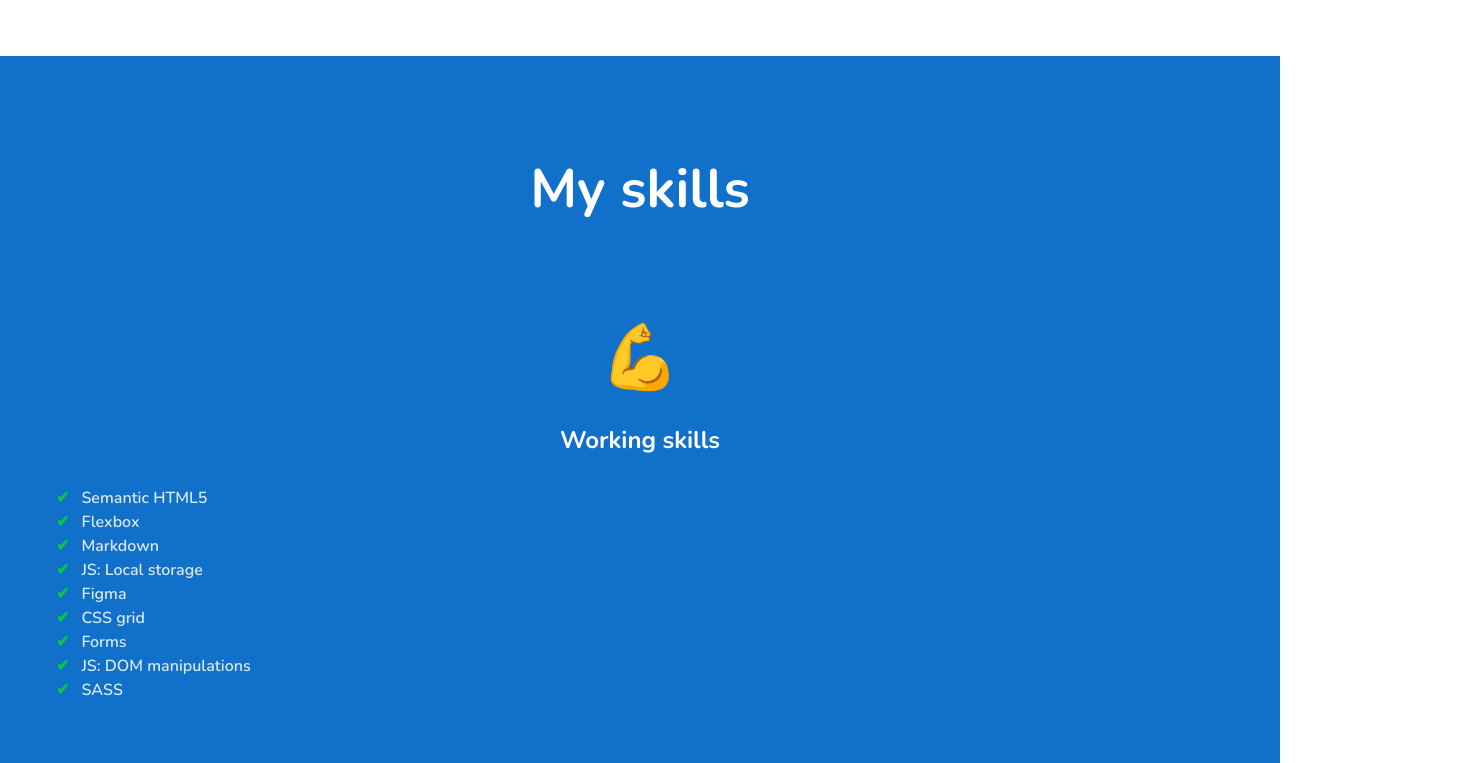
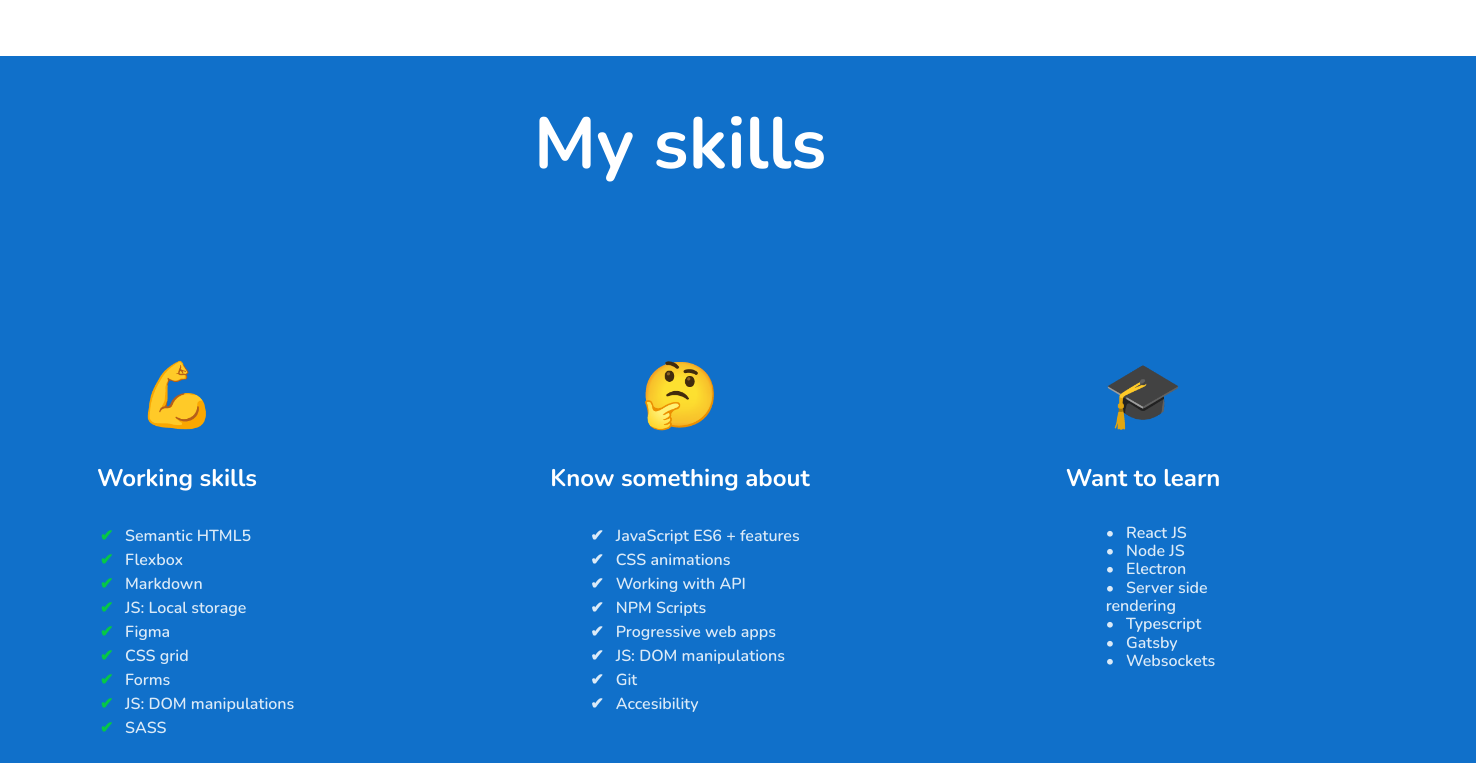
Before and after one commit to jablonska-gabriela/portfolio, a website built with webpack: page src/pages/index.html in a window 1280 px wide. Shown: the part 1080-1843 px from the top of the page, 1476 px wide, since content can reach past the window. Built offline with nearby package versions, Linux system fonts and the light colour scheme.

Commit message:
styled 'skills' section (desktop version)

```diff
--- a/src/scss/main.scss
+++ b/src/scss/main.scss
@@ -15,4 +15,8 @@ html {
 
 body {
     font-family: 'Nunito', sans-serif;
+    display: flex;
+    align-items: center;
+    justify-content: center;
+    min-height: 100vh;
 }
--- a/src/scss/skills.scss
+++ b/src/scss/skills.scss
@@ -1,3 +1,4 @@
+@media screen and (max-width: 1023px) {
     .skills {
         background: #1070ca;
         color: #ffffff;
@@ -73,3 +74,90 @@
             }
         }
     }
+}
+
+@media screen and (min-width: 1023px) {
+    .skills {
+        background: #1070ca;
+        color: #ffffff;
+        &__grid {
+            margin: 80px 128px 164px 128px;
+            display: grid;
+            grid-template-columns: 1fr 1fr 1fr;
+            grid-template-areas: ". heading ." "list1 list2 list3";
+        }
+        &__heading {
+            display: flex;
+            justify-content: center;
+            align-items: center;
+            font-size: 48px;
+            line-height: 56px;
+            margin-bottom: 128px;
+            grid-area: heading;
+        }
+        &__article {
+            padding: 0px 128px 164px 128px;
+            &--1 {
+                margin-bottom: 64px;
+                grid-area: list1;
+            }
+            &--2 {
+                margin-bottom: 64px;
+                grid-area: list2;
+            }
+            &--3 {
+                margin-bottom: 64px;
+                grid-area: list3;
+            }
+            &--header {
+                font-size: 64px;
+                line-height: 72px;
+                display: flex;
+                justify-content: center;
+                align-items: center;
+                font-weight: 700;
+            }
+            &--title {
+                display: flex;
+                justify-content: center;
+                align-items: center;
+                font-size: 24px;
+                line-height: 44px;
+                white-space: nowrap;
+            }
+        }
+        &__list {
+            color: #dbeaf7;
+            list-style: none;
+            font-weight: 600;
+            &--item::before {
+                content: " ✔";
+                margin-right: 12px;
+                font-size: 16px;
+                line-height: 24px;
+            }
+        }
+        &__special {
+            color: #dbeaf7;
+            list-style: none;
+            font-weight: 600;
+            &--item::before {
+                content: " •";
+                margin-right: 12px;
+            }
+        }
+        &__list1 {
+            color: #dbeaf7;
+            list-style: none;
+            font-weight: 600;
+            white-space: nowrap;
+            &--item::before {
+                content: " ✔";
+                margin-right: 12px;
+                font-size: 16px;
+                line-height: 24px;
+                color: #06c847;
+            }
+        }
+    }
+}
```
Lines whose indentation alone changed are shown as unchanged.
